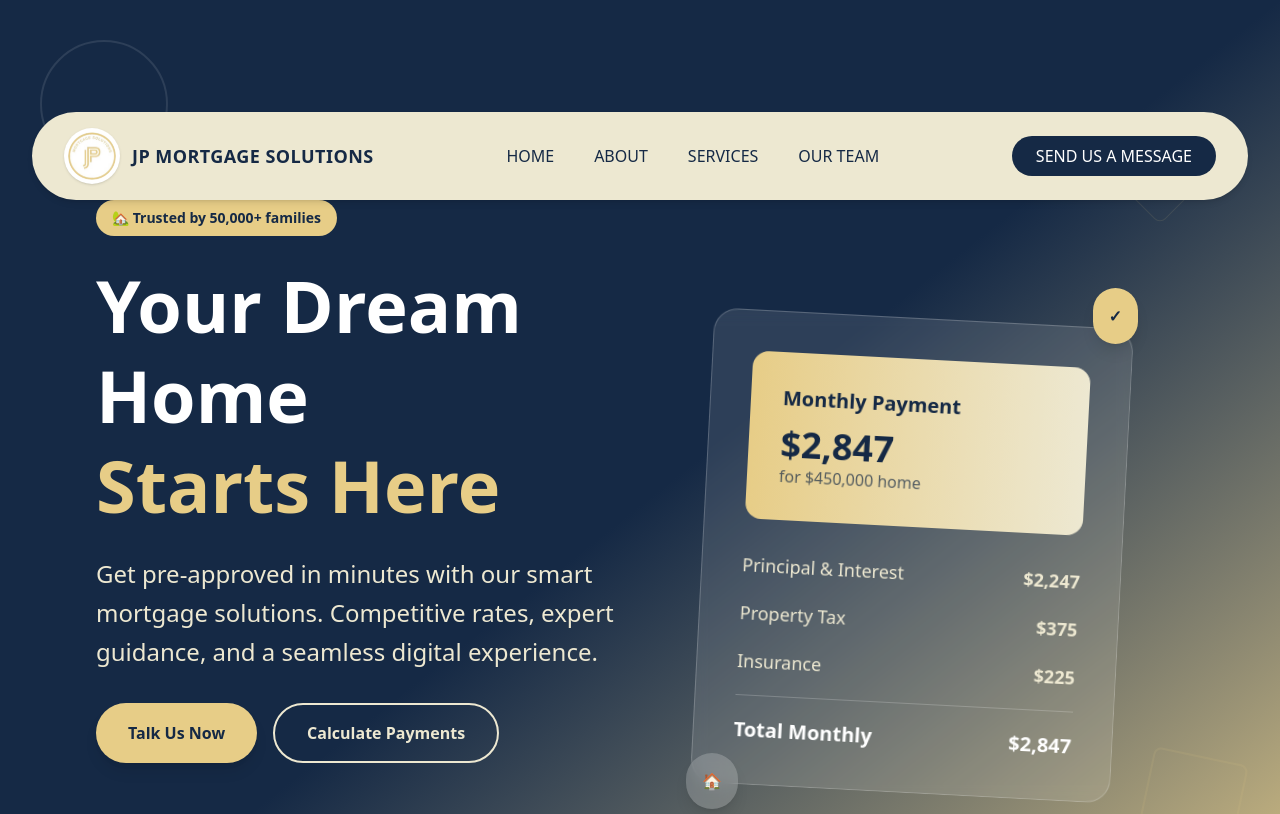
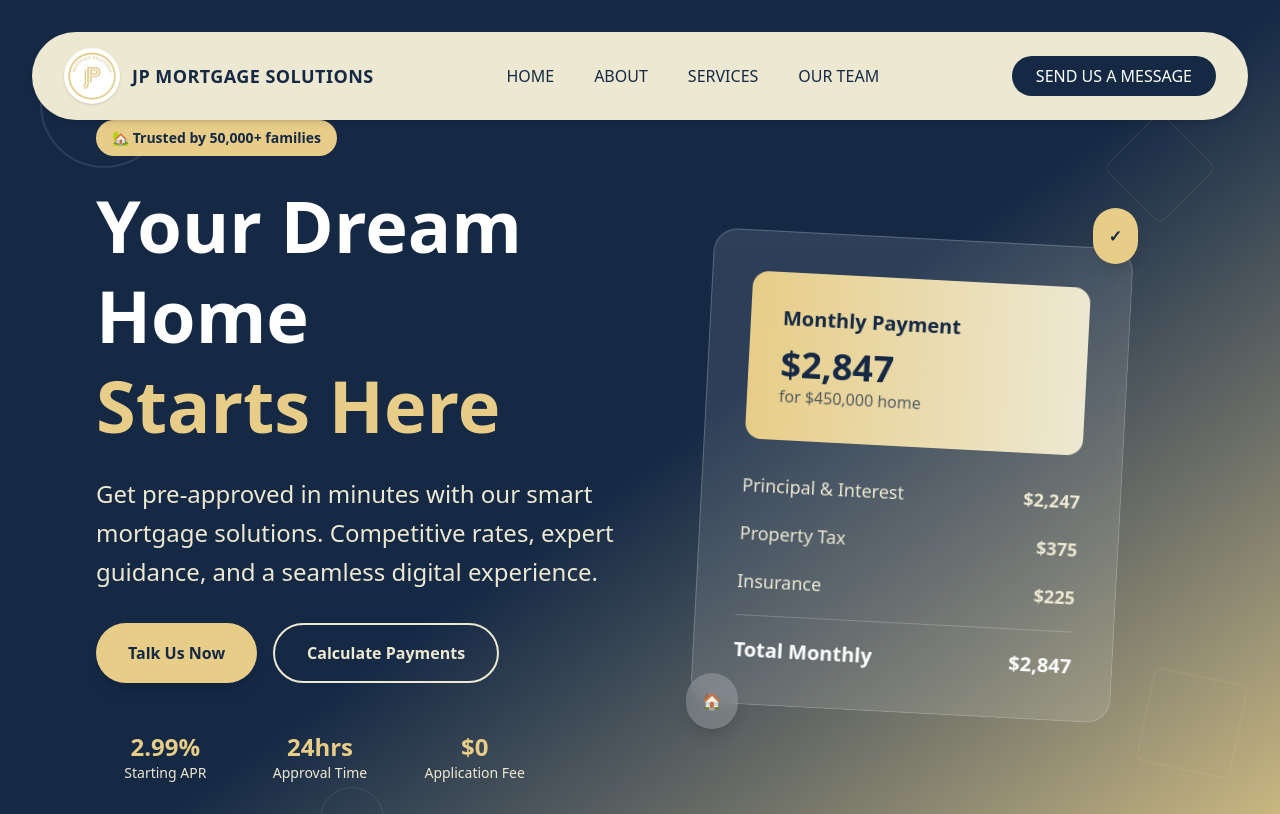
Before and after one commit to SIMRAT007/jpmortgagesolutions, a React (Vite) app: page / in a window 1280 px wide. Shown: the top 814 px of the page. Built offline with nearby package versions, Linux system fonts and the light colour scheme.

Commit message:
hero section edit

```diff
--- a/src/components/Hero.jsx
+++ b/src/components/Hero.jsx
@@ -44,7 +44,7 @@ const Hero = forwardRef((props, ref) => {
   }, [ref]);
 
   return (
-    <section ref={ref} id="hero" className="min-h-screen flex flex-col bg-gradient-to-br from-[#152945] via-[#152945] to-[#E7CD87] text-white relative overflow-hidden pt-26 md:pt-20">
+    <section ref={ref} id="hero" className="min-h-screen flex flex-col bg-gradient-to-br from-[#152945] via-[#152945] to-[#E7CD87] text-white relative overflow-hidden pt-26 md:pt-0">
       {/* Background Pattern */}
       <div className="absolute inset-0 opacity-10">
         <div className="absolute top-10 left-10 w-32 h-32 border-2 border-white rounded-full"></div>
@@ -59,7 +59,7 @@ const Hero = forwardRef((props, ref) => {
       </div>
 
       {/* Hero content */}
-      <div className="flex-1 flex items-center justify-between px-8 lg:px-16 xl:px-24 relative z-10">
+      <div className="flex-1 flex items-center justify-between px-8 lg:px-20 xl:px-24 relative z-10">
         {/* Left Content */}
         <div className="flex-1 max-w-3xl">
           <div ref={badgeRef} className="inline-block bg-[#E7CD87] text-[#152945] px-4 py-2 rounded-full text-sm font-semibold mb-6">
```
